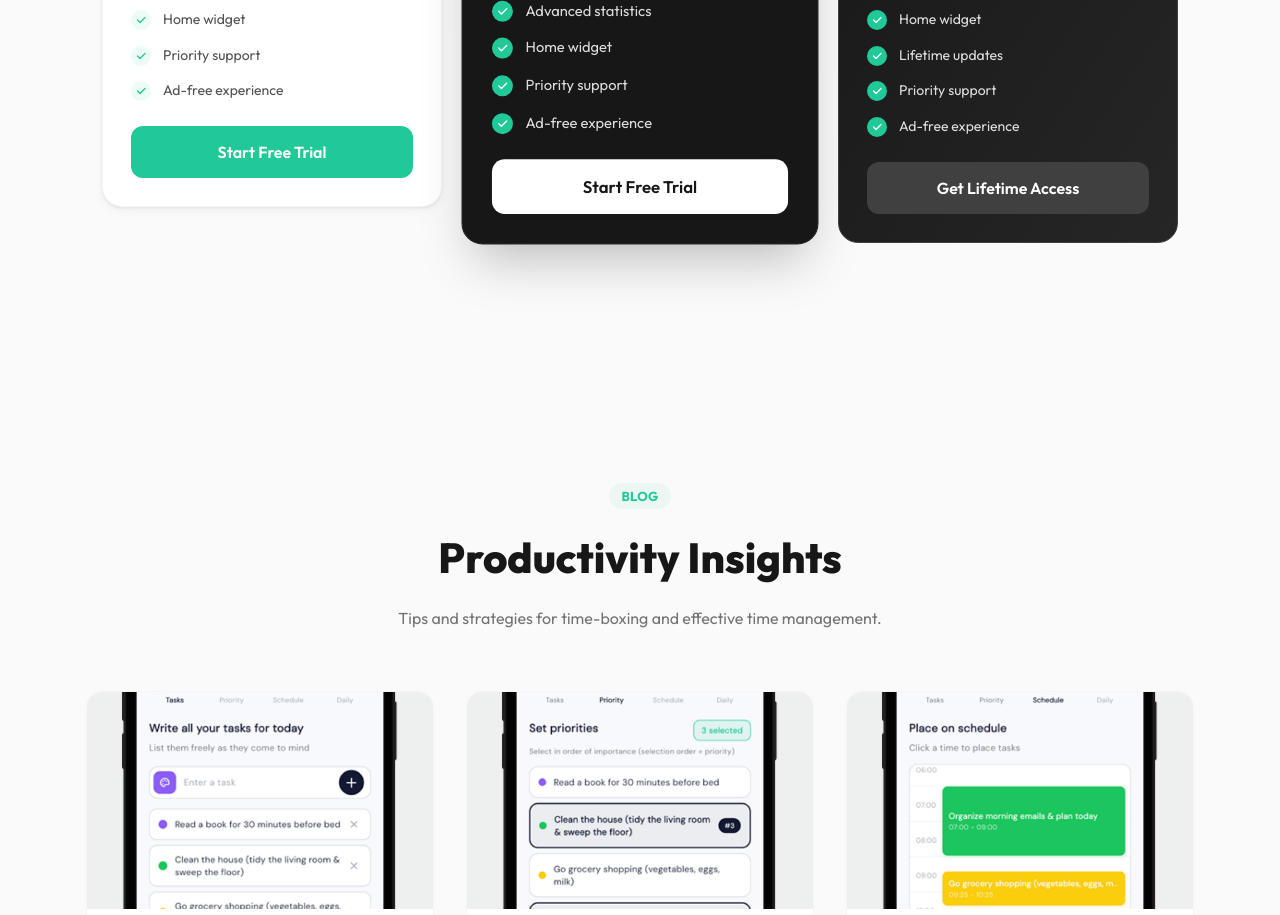
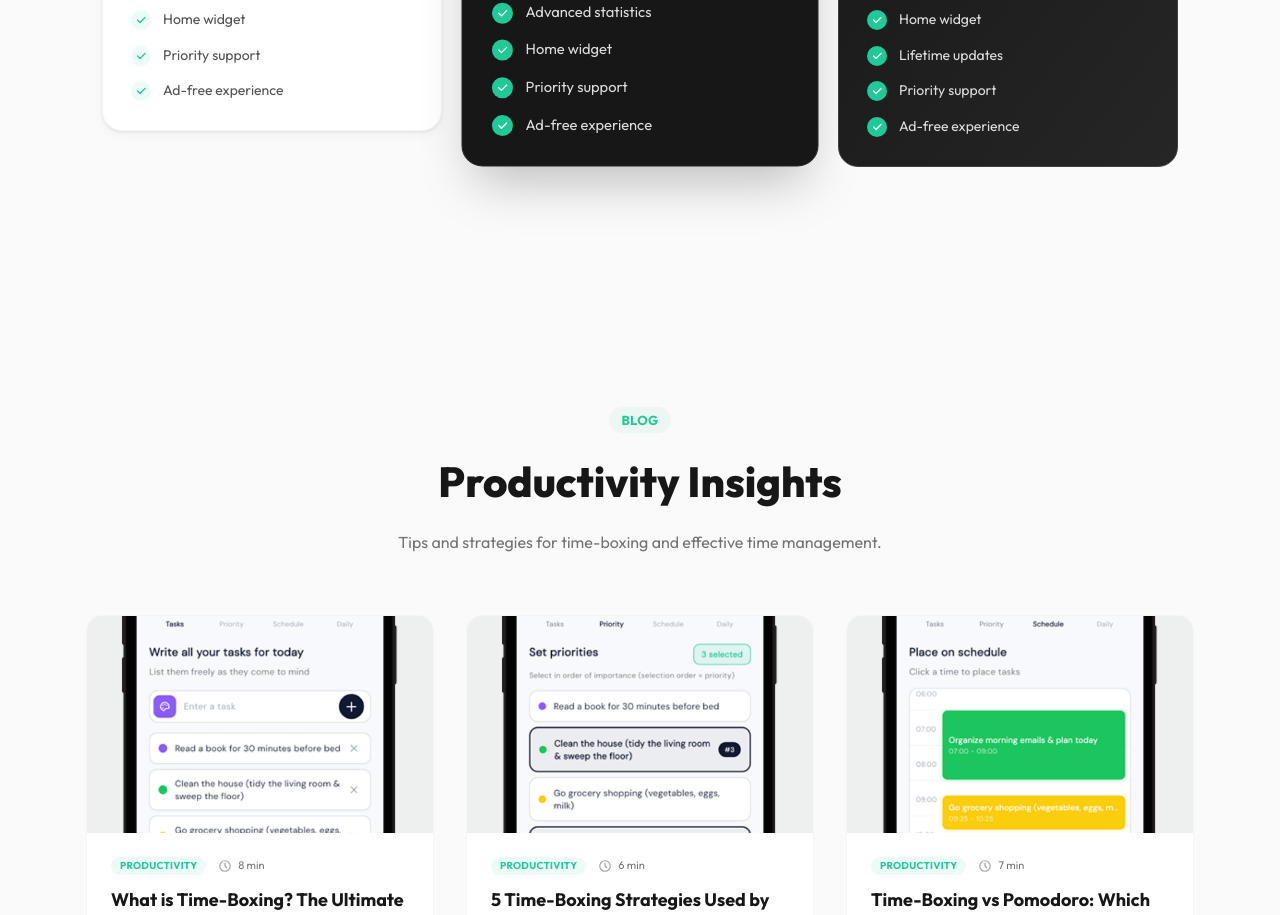
Before and after one commit to richjun-project/chrobox-landing, a React (Vite) app: page / in a window 1280 px wide. Shown: the part 3500-4415 px from the top of the page. Built offline with nearby package versions, Linux system fonts and the light colour scheme.

Commit message:
feat: 구독 요금제 버튼 제거

```diff
--- a/src/components/Pricing.tsx
+++ b/src/components/Pricing.tsx
@@ -1,7 +1,7 @@
 import { useRef } from 'react';
 import { motion, useInView } from 'framer-motion';
 import { useTranslation } from 'react-i18next';
-import { Box, Container, Text, Group, Stack, Badge, Button } from '@mantine/core';
+import { Box, Container, Text, Group, Stack, Badge } from '@mantine/core';
 import { IconCheck, IconSparkles, IconCrown, IconInfinity, IconGift } from '@tabler/icons-react';
 import { tokens } from '../theme';
 
@@ -10,14 +10,13 @@ interface PricingCardProps {
   price: string;
   period: string;
   features: string[];
-  cta: string;
   variant: 'monthly' | 'yearly' | 'lifetime';
   badge?: string;
   monthlyPrice?: string;
   delay: number;
 }
 
-function PricingCard({ name, price, period, features, cta, variant, badge, monthlyPrice, delay }: PricingCardProps) {
+function PricingCard({ name, price, period, features, variant, badge, monthlyPrice, delay }: PricingCardProps) {
   const ref = useRef(null);
   const isInView = useInView(ref, { once: true, margin: '-50px' });
 
@@ -192,30 +191,6 @@ function PricingCard({ name, price, period, features, cta, variant, badge, month
               ))}
             </Stack>
 
-            {/* CTA Button */}
-            <motion.div whileHover={{ scale: 1.03 }} whileTap={{ scale: 0.97 }}>
-              <Button
-                fullWidth
-                size="lg"
-                style={{
-                  height: '52px',
-                  fontSize: '16px',
-                  fontWeight: 600,
-                  borderRadius: '12px',
-                  background: isHighlighted
-                    ? 'white'
-                    : isLifetime
-                      ? tokens.colors.gray700
-                      : tokens.colors.accent,
-                  color: isHighlighted
-                    ? tokens.colors.gray900
-                    : 'white',
-                  border: 'none',
-                }}
-              >
-                {cta}
-              </Button>
-            </motion.div>
           </Stack>
         </Box>
       </motion.div>
@@ -235,7 +210,6 @@ export function Pricing() {
       price: t('pricing.monthly.price'),
       period: t('pricing.monthly.period'),
       features: t('pricing.monthly.features', { returnObjects: true }) as string[],
-      cta: t('pricing.monthly.cta'),
     },
     {
       variant: 'yearly' as const,
@@ -245,7 +219,6 @@ export function Pricing() {
       badge: t('pricing.yearly.badge'),
       monthlyPrice: t('pricing.yearly.monthlyPrice'),
       features: t('pricing.yearly.features', { returnObjects: true }) as string[],
-      cta: t('pricing.yearly.cta'),
     },
     {
       variant: 'lifetime' as const,
@@ -254,7 +227,6 @@ export function Pricing() {
       period: t('pricing.lifetime.period'),
       badge: t('pricing.lifetime.badge'),
       features: t('pricing.lifetime.features', { returnObjects: true }) as string[],
-      cta: t('pricing.lifetime.cta'),
     },
   ];
 
```
